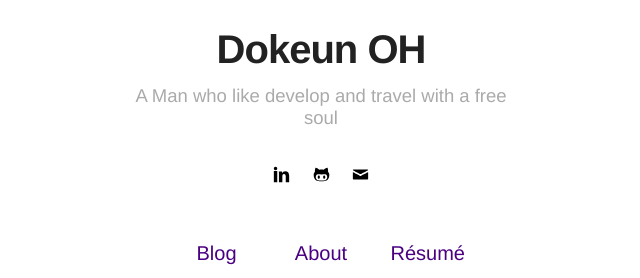
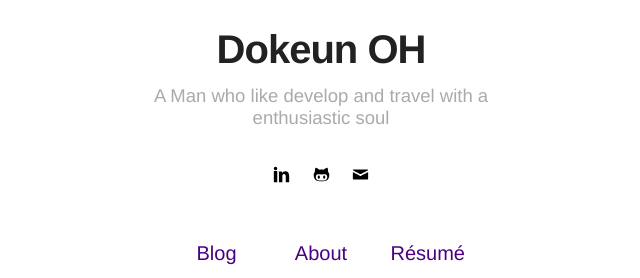
Before and after one commit to ohdoking/ohdoking.github.io, a Jekyll site: the page built from index.html, in a window 1280 px wide. Shown: the part 252-530 px from the top of the page, without its empty margins (319-959 px from the left). Built offline with Jekyll 4.4.1, drawn with Linux system fonts in a browser that asks for light colours.

Commit message:
update bio

```diff
--- a/_config.yml
+++ b/_config.yml
@@ -1,6 +1,6 @@
 # main text of home
 name: Dokeun OH
-bio: A Man who like develop and travel with a free soul
+bio: A Man who like develop and travel with a enthusiastic soul
 
 # twitter summary info
 description: I've worked as Java Backend developer for 3 and half years in Korea.
```
